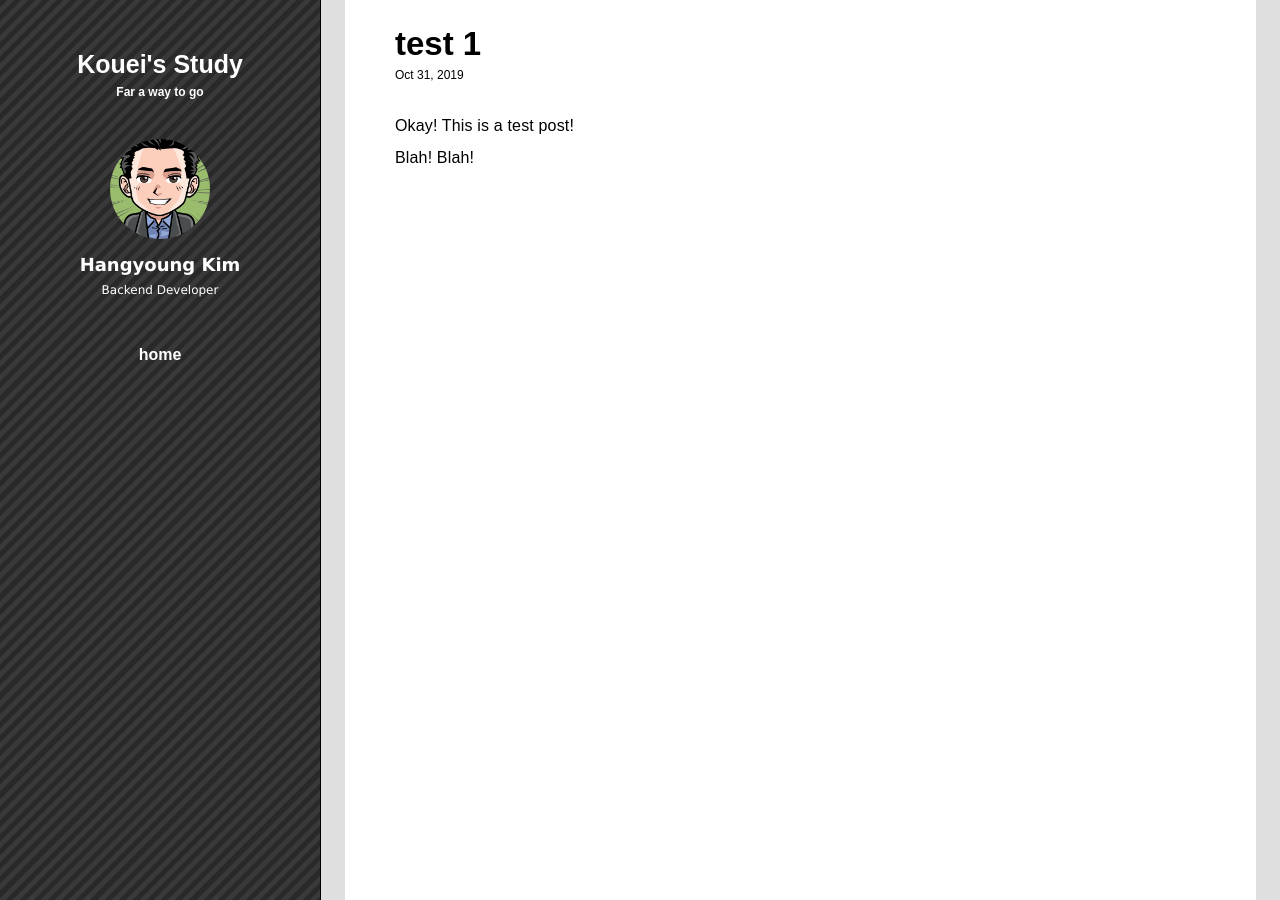
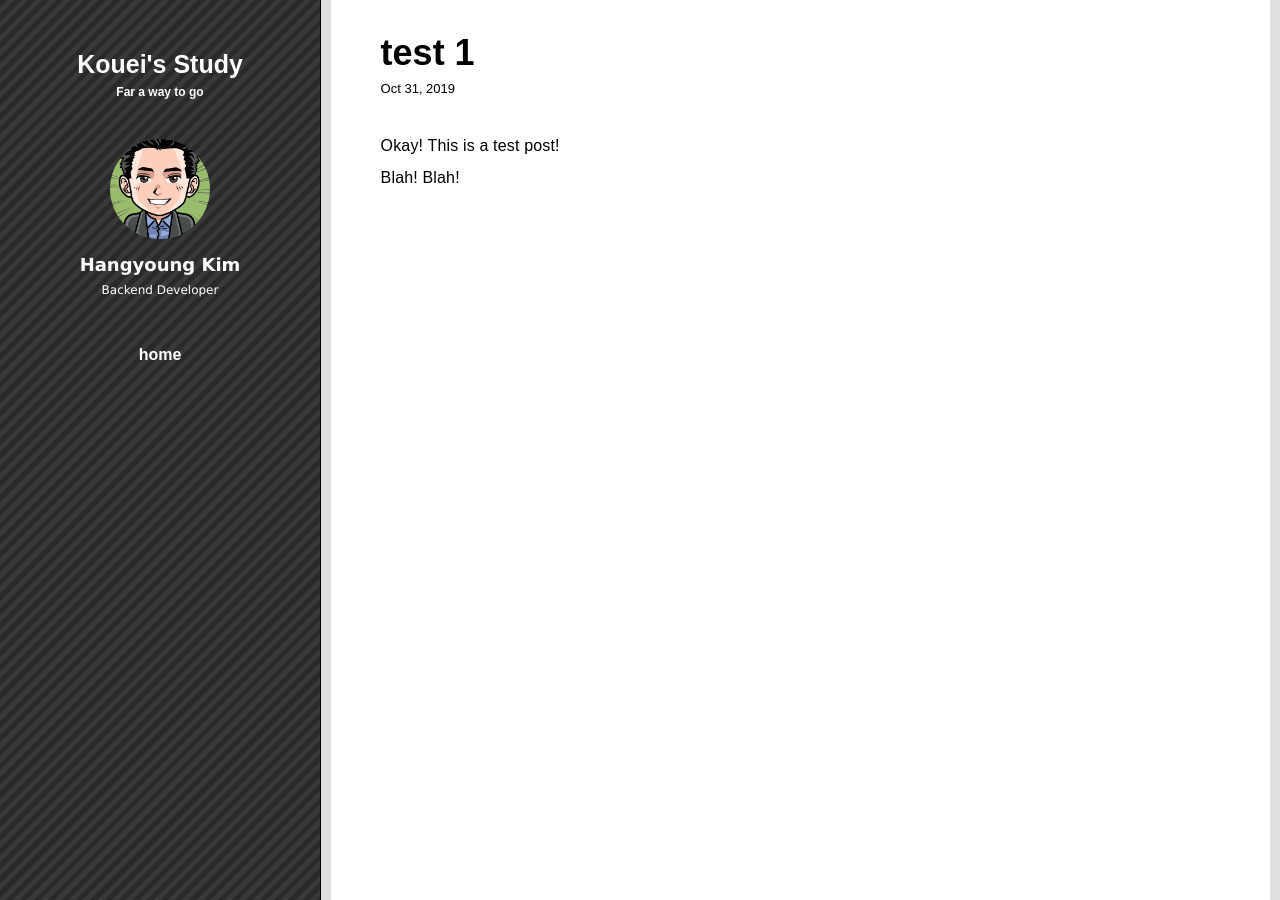
Before and after one commit to kouei-dev/kouei-dev.github.io, a Jekyll site: the page built from _posts/2019-10-31-test.md, in a window 1280 px wide. Built offline with Jekyll 4.4.1, drawn with Linux system fonts in a browser that asks for light colours.

Commit message:
[feat] small design update

```diff
--- a/_sass/components/_base.scss
+++ b/_sass/components/_base.scss
@@ -7,6 +7,7 @@
 }
 
 html, body {
+  position: absolute;
   width: 100%;
   height: 100%;
   margin: 0;
--- a/_sass/components/_layout.scss
+++ b/_sass/components/_layout.scss
@@ -120,21 +120,21 @@
   }
 
   #content {
-    position: relative;
+    position: absolute;
     width: $content-width;
     height: 100%;
     margin-left: $header-width;
   }
 
   #content .home {
+    height: 100%;
     margin-top: 20px;
-    padding-left: 20px;
   }
 
   .home .wrapper-post-list {
     display: flex;
     flex-flow: row wrap;
-    max-width: 65rem;
+    max-width: 55rem;
     margin-left: auto;
     margin-right: auto;
   }
@@ -261,7 +261,7 @@
 
   .post .post-body {
     display: block;
-    width: 95%;
+    width: 98%;
     height: 100%;
     background-color: #FFFFFF;
     margin: auto;
@@ -270,19 +270,22 @@
 
   .post .post-header {
     width: 100%;
-    height: 80px;
+    height: 100px;
     text-align: left;
-    font-size: 22px;
     padding-left: $post-padding-left;
   }
 
+  .post .post-header .post-title-body {
+    font-size: 24px;
+  }
+
   .post .post-header .post-title {
-    padding-top: 25px;
+    padding-top: 32px;
   }
 
   .post .post-header .post-date {
-    margin-top: 5px;
-    font-size: 12px;
+    margin-top: 7px;
+    font-size: 13px;
   }
 
   .post .post-content {
```
